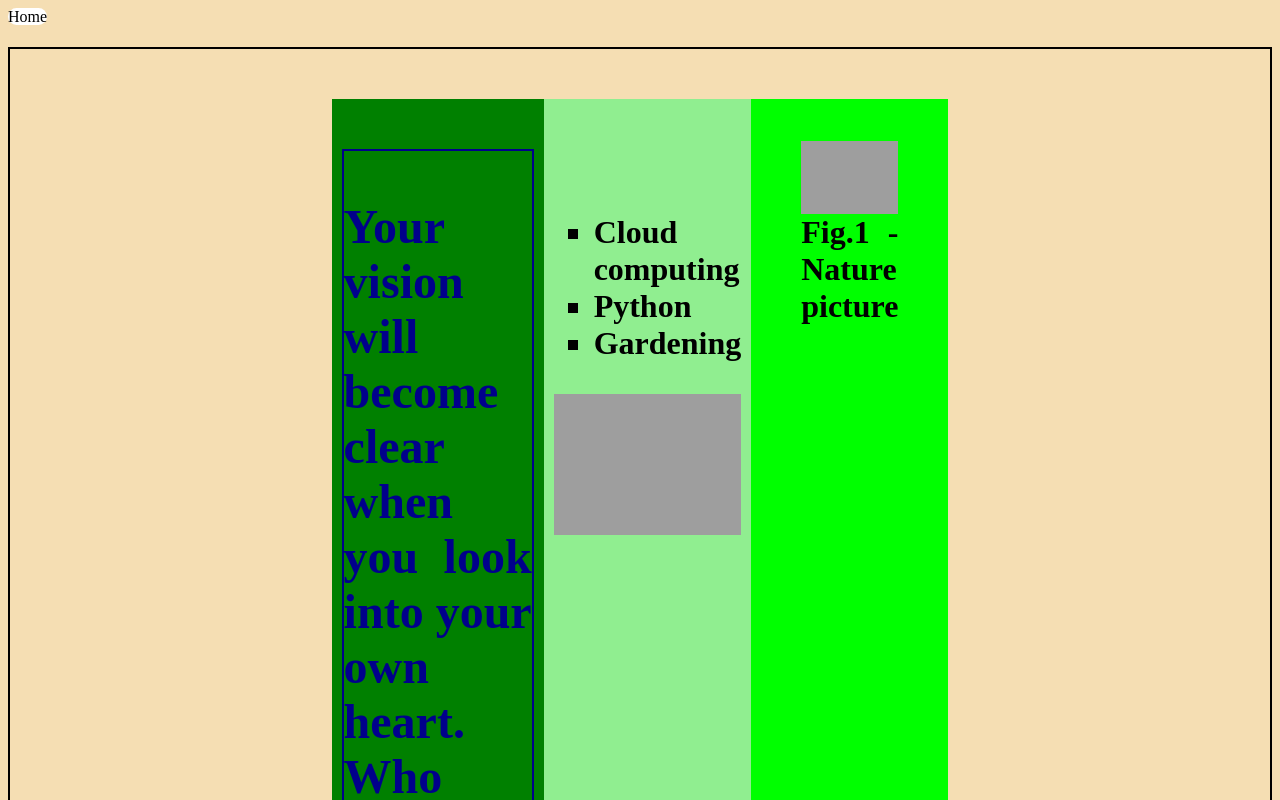
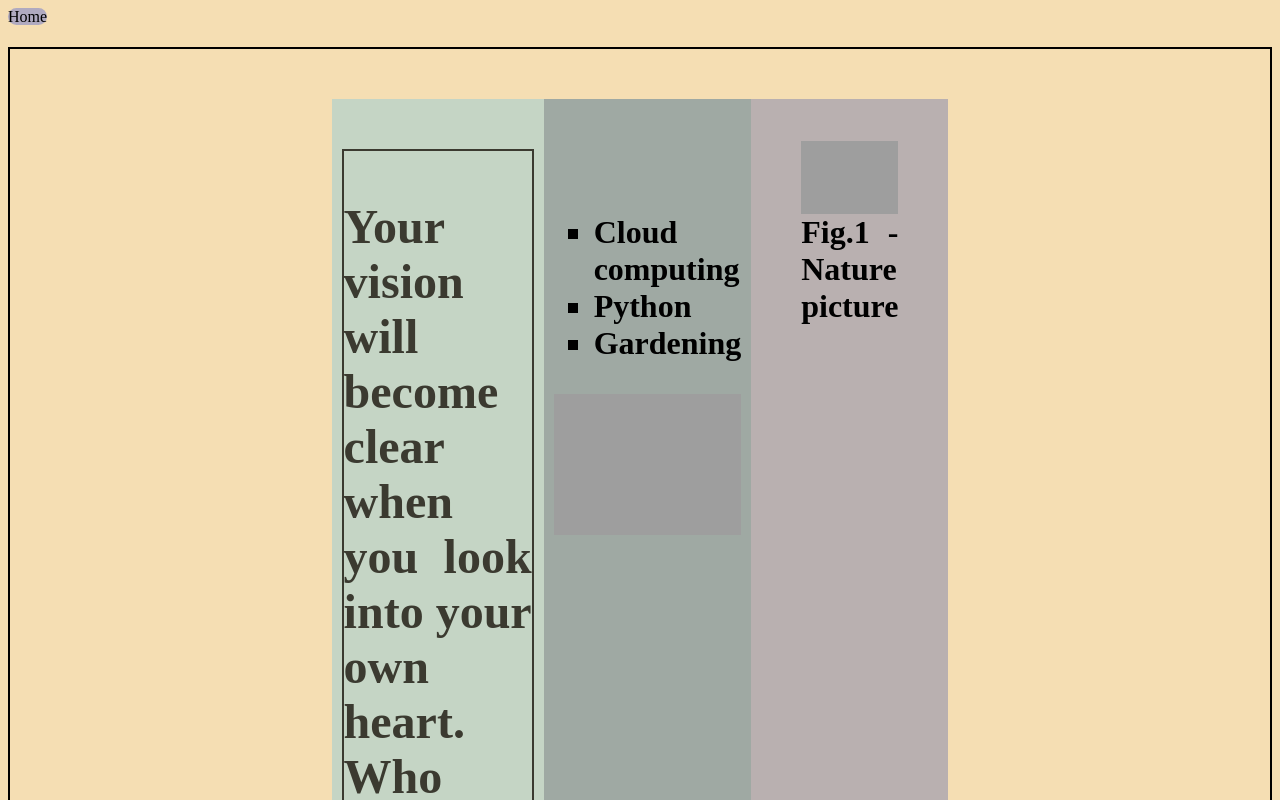
Before and after one commit to ethdit/jcat, a plain HTML site: page portfolio.html in a window 1280 px wide. Shown: the top 800 px of the page. Drawn offline with Linux system fonts and the light colour scheme; grey boxes are pictures that could not be loaded.

Commit message:
Update styles.css

```diff
--- a/styles.css
+++ b/styles.css
@@ -8,7 +8,7 @@ body{
 a:link {
 
   color: black;
-  background-color: white;
+  background-color: #b0aac0;
   text-decoration: none;
   background-position: top right;
            border-radius:25px;
@@ -18,7 +18,7 @@ a:link {
            border: 2px solid;
 }
 
-h2{ color: Darkblue;
+h2{ color: #3b3a30;
            border: 2px double;
 }
 
@@ -44,16 +44,16 @@ h2{ color: Darkblue;
                 padding:10px;
             }
             .container .box .box-cell.box1 {
-                background:green;
+                background: #c5d5c5;
                 color:white;
                 text-align:justify;
             }
             .container .box .box-cell.box2 {
-                background:lightgreen;
+                background:#9fa9a3;
                 text-align:justify
             }
             .container .box .box-cell.box3 {
-                background:lime;
+                background:#b9b0b0;
                 text-align:justify;
 }
 
```
